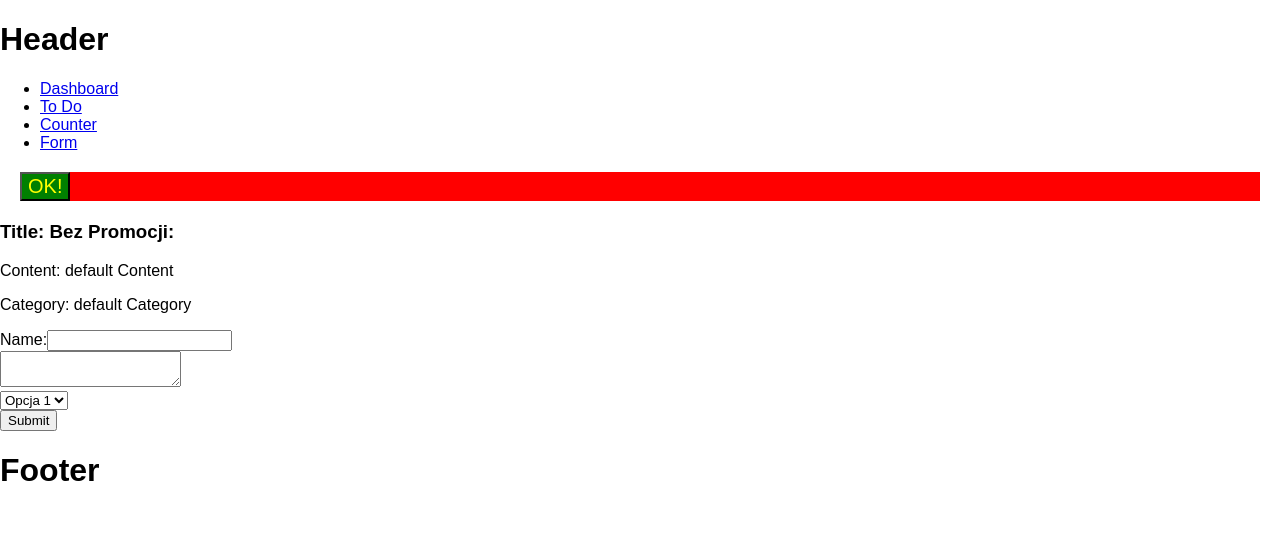
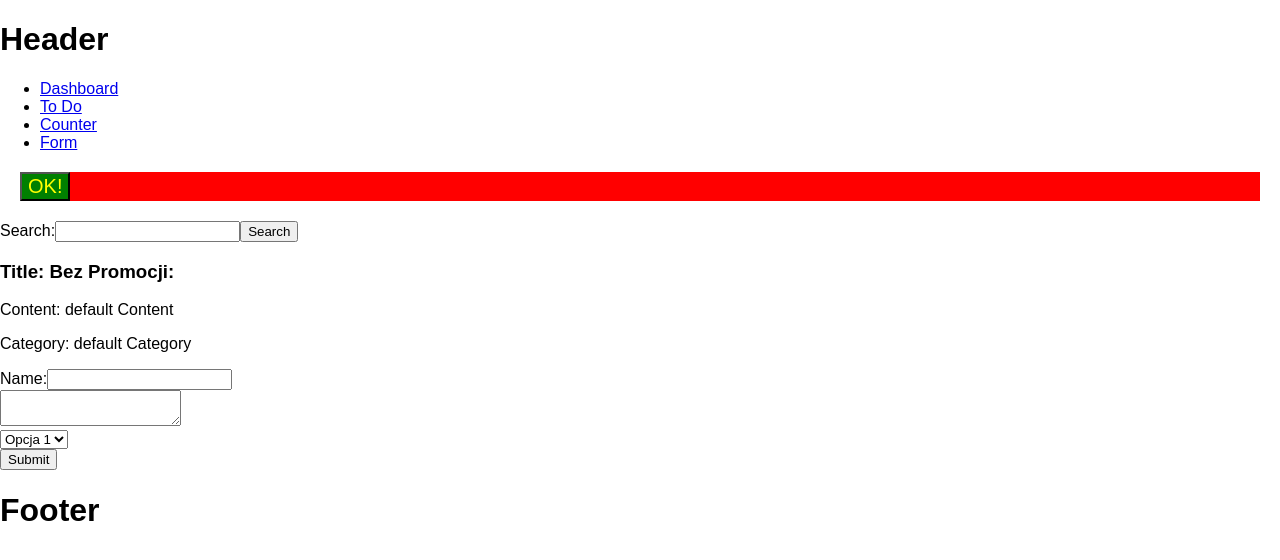
Before and after one commit to marcindomanski1/todo_reactapp, a React (Create React App) app: page /form in a window 1280 px wide. Shown: the top 560 px of the page. Built offline with nearby package versions, Linux system fonts and the light colour scheme.

Commit message:
added search form

```diff
--- a/src/Components/Counter.js
+++ b/src/Components/Counter.js
@@ -23,9 +23,9 @@ class Counter
         });
     }
 
-    componentWillMount() {
-        console.log('Jestem w will mount')
-    }
+    // componentWillMount() {
+    //     console.log('Jestem w will mount')
+    // }
 
     shouldComponentUpdate(nextProps, nextState) {
         if (nextProps === 'Warszawa') {
@@ -37,11 +37,11 @@ class Counter
         return true;
     }
 
-    componentWillReceiveProps(nextProps) {
-        //operacje na stanie
-        this.props.name //dotychczasowa wlasciwosc
-        nextProps.name //nastepna
-    }
+    // componentWillReceiveProps(nextProps) {
+    //     //operacje na stanie
+    //     this.props.name //dotychczasowa wlasciwosc
+    //     nextProps.name //nastepna
+    // }
 
     render() {
         return <div>
@@ -51,9 +51,9 @@ class Counter
         </div>
     }
 
-    componentDidMount() {
-        console.log("Jestem w did Mount")
-    }
+    // componentDidMount() {
+    //     console.log("Jestem w did Mount")
+    // }
 
     componentWillUnmount() {
         console.log('Jestem w unmount')
--- a/src/Components/Form/index.js
+++ b/src/Components/Form/index.js
@@ -40,7 +40,7 @@ class Form extends Component {
     render() {
         return (
             <div>
-                <h3>Title: {(this.state.title != '' ? 'PROMOCJA ' + this.state.title : 'Bez Promocji: ')}</h3>
+                <h3>Title: {this.state.title ? 'PROMOCJA ' + this.state.title : 'Bez Promocji: '}</h3>
                 <p>Content: {this.state.content}</p>
                 <p>Category: {this.state.category}</p>
                 <form onSubmit={this.handleSubmit}>
--- a/src/Components/Header.js
+++ b/src/Components/Header.js
@@ -1,6 +1,7 @@
 import React, {Component} from 'react';
 import {Link} from 'react-router-dom'; //linki wewnątrz aplikacji
 import Button from "./Button/index";
+import Search from "./Search/index";
 
 
 class Header
@@ -8,6 +9,7 @@ class Header
     render() {
         return (<div>
                 <h1>Header</h1>
+
                 <ul>
                     <li><Link to='/'>Dashboard</Link></li>
                     <li><Link to='/todo'>To Do</Link></li>
@@ -15,7 +17,9 @@ class Header
                     <li><Link to='/Form'>Form</Link></li>
                 </ul>
                 <Button label="OK!"/>
-
+                <div>
+                    <Search/>
+                </div>
             </div>
         );
     }
--- /dev/null
+++ b/src/Components/Search/index.js
@@ -0,0 +1,28 @@
+import React, {Component} from 'react';
+
+class Search extends Component {
+    constructor(props) {
+        super(props);
+        this.handleSubmit = this.handleFormSubmit.bind(this);
+    }
+
+    handleFormSubmit(event) {
+        console.log('Wartosc search: ' + this.searchField.value);
+        event.preventDefault();
+    }
+
+    render() {
+        return (
+            <div>
+                <form onSubmit={this.handleFormSubmit}>
+                    <label> Search:
+                        <input type="text" ref={field => this.searchField = field}/>
+                        <input type='submit' value='Search'/>
+                    </label>
+                </form>
+            </div>
+        );
+    }
+}
+
+export default Search;
```
